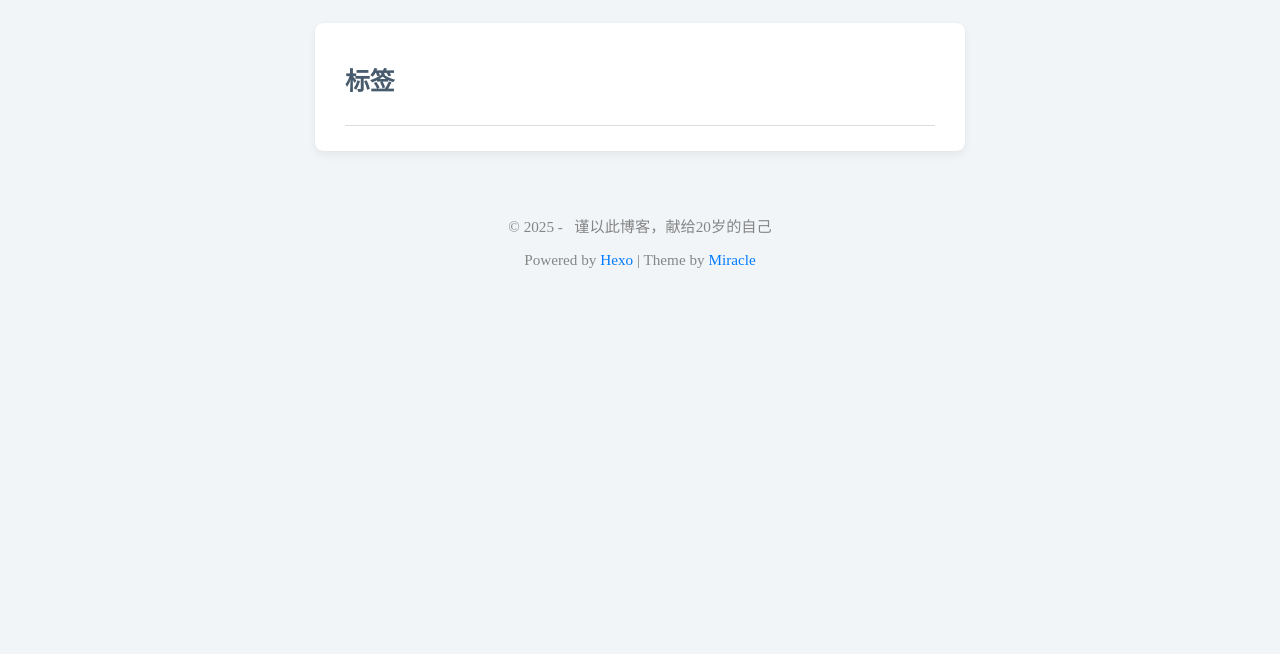
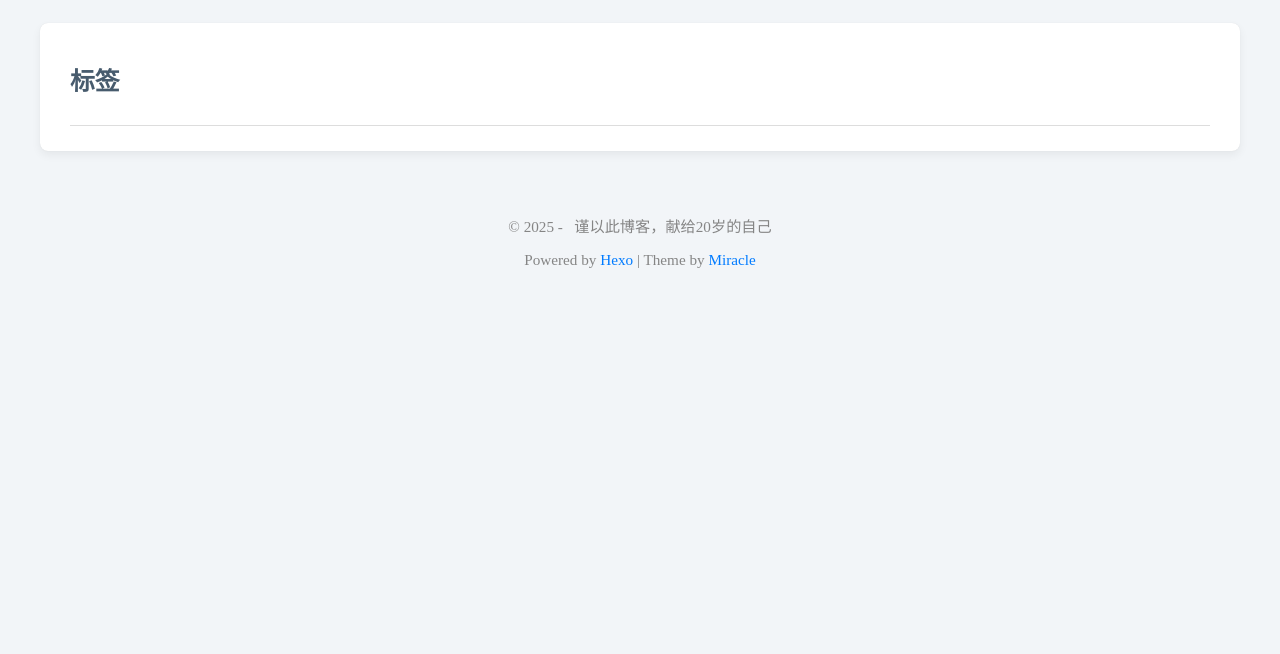
Before and after one commit to KaGty1/KaGty1.github.io, a plain HTML site: page tags/index.html in a window 1280 px wide. Shown: the part 61-715 px from the top of the page. Drawn offline with Linux system fonts and the light colour scheme.

Commit message:
Site updated: 2025-01-11 21:35:42

```diff
--- a/css/page.css
+++ b/css/page.css
@@ -515,7 +515,8 @@ article img.lazyload-img:not(.loaded):not(.loading) {
 }
 article[class='page'] {
   position: relative;
-  width: 95%;
+  width: 100%;
+  max-width: 1200px;
   height: 100%;
   box-shadow: var(--shadow);
   padding: 15px 30px;
```
